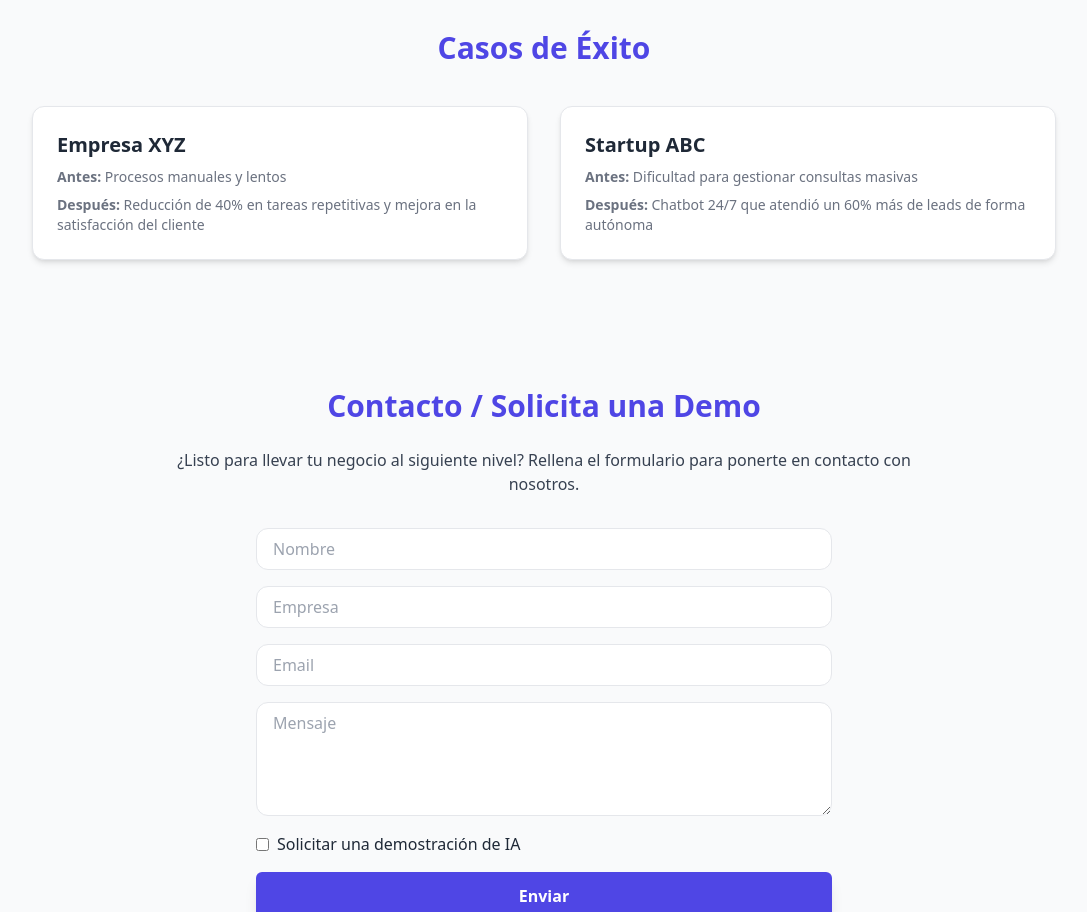
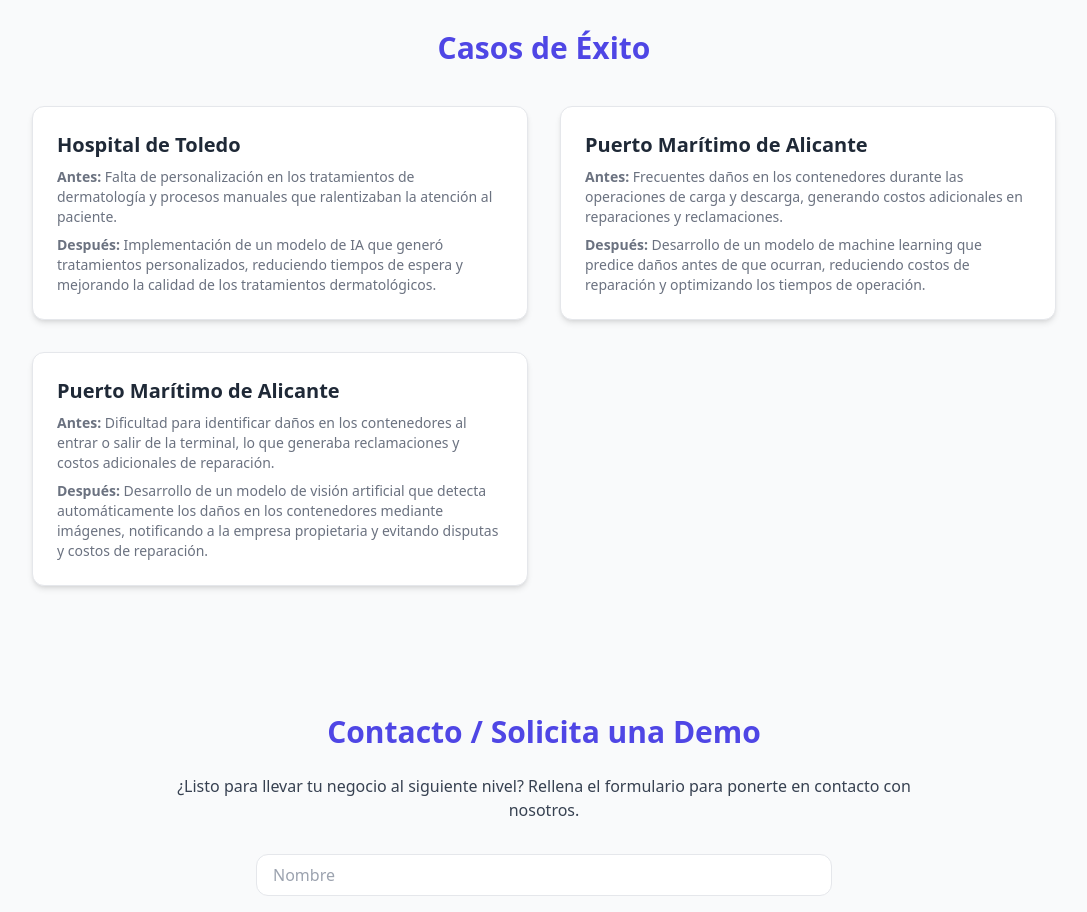
Before and after one commit to carlosmorenolosa/IA_Pymes, a React (Create React App) app: page / in a window 1280 px wide. Shown: the part 2480-3392 px from the top of the page, without its empty margins (96-1183 px from the left). Built offline with nearby package versions, Linux system fonts and the light colour scheme.

Commit message:
se añaden casos de éxito

```diff
--- a/src/App.js
+++ b/src/App.js
@@ -277,14 +277,19 @@
         </h2>
         <div className="mt-10 grid grid-cols-1 gap-8 md:grid-cols-2">
           <Testimonial
-            name="Empresa XYZ"
-            before="Procesos manuales y lentos"
-            after="Reducción de 40% en tareas repetitivas y mejora en la satisfacción del cliente"
+            name="Hospital de Toledo"
+            before="Falta de personalización en los tratamientos de dermatología y procesos manuales que ralentizaban la atención al paciente."
+            after="Implementación de un modelo de IA que generó tratamientos personalizados, reduciendo tiempos de espera y mejorando la calidad de los tratamientos dermatológicos."
           />
           <Testimonial
-            name="Startup ABC"
-            before="Dificultad para gestionar consultas masivas"
-            after="Chatbot 24/7 que atendió un 60% más de leads de forma autónoma"
+            name="Puerto Marítimo de Alicante"
+            before="Frecuentes daños en los contenedores durante las operaciones de carga y descarga, generando costos adicionales en reparaciones y reclamaciones."
+            after="Desarrollo de un modelo de machine learning que predice daños antes de que ocurran, reduciendo costos de reparación y optimizando los tiempos de operación."
+          />
+          <Testimonial
+            name="Puerto Marítimo de Alicante"
+            before="Dificultad para identificar daños en los contenedores al entrar o salir de la terminal, lo que generaba reclamaciones y costos adicionales de reparación."
+            after="Desarrollo de un modelo de visión artificial que detecta automáticamente los daños en los contenedores mediante imágenes, notificando a la empresa propietaria y evitando disputas y costos de reparación."
           />
         </div>
       </motion.div>
```
